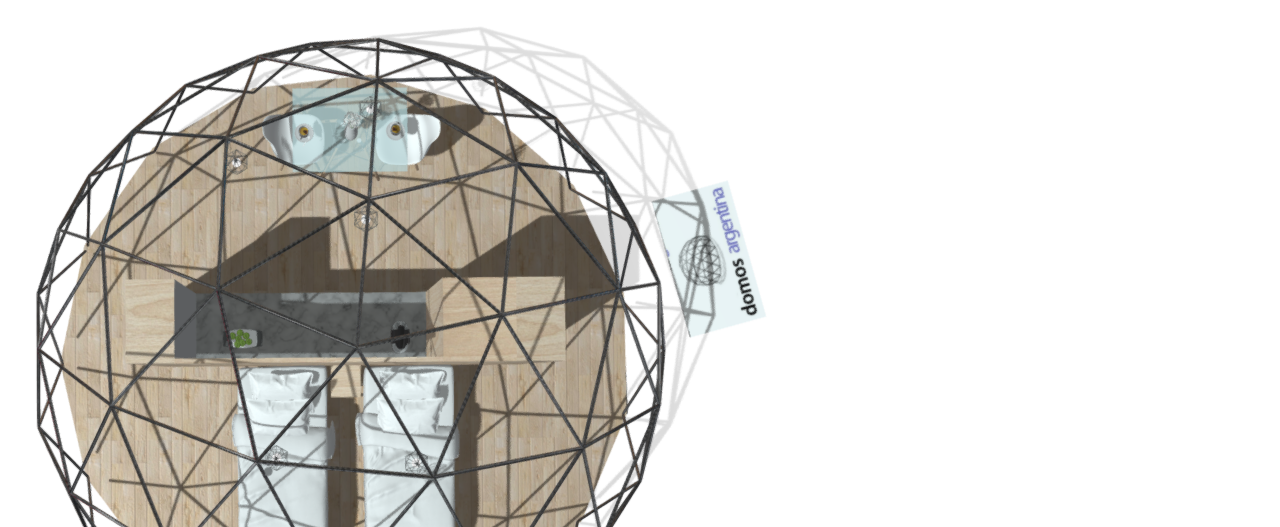
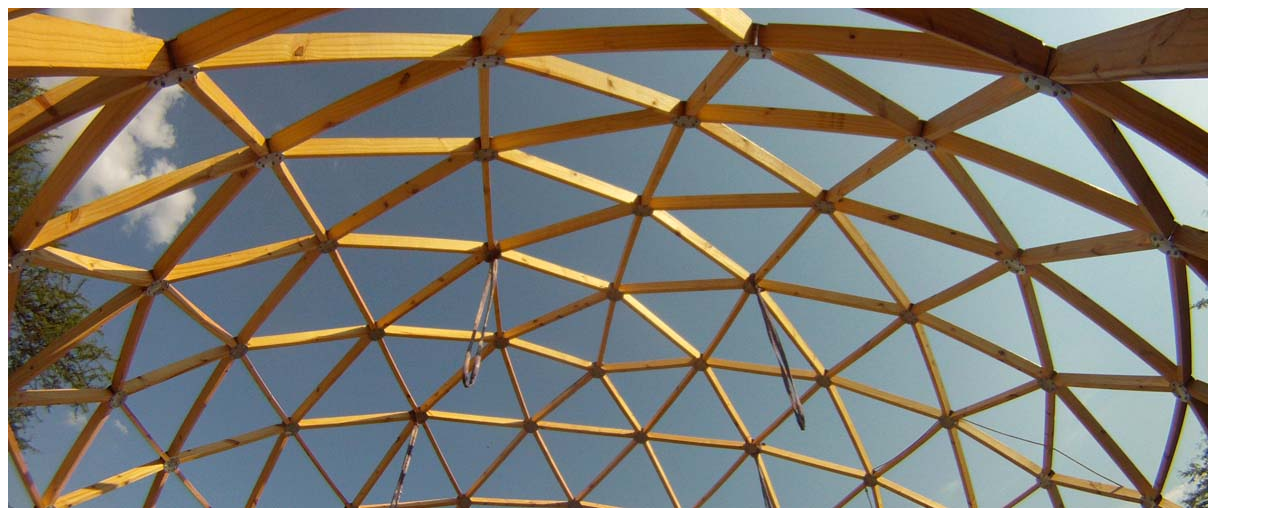
Before and after one commit to Matute102022/seraquesirve, a plain HTML site: page index.html in a window 1280 px wide. Shown: the top 527 px of the page. Drawn offline with Linux system fonts and the light colour scheme.

Commit message:
debe funcionar

```diff
--- a/index.html
+++ b/index.html
@@ -6,7 +6,7 @@
     <title>uno de los primeros textos de Gutenberg</title>
 </head>
 <body>
-   <img src="Domo 27 m2 F3 Planta.PNG" alt="es una foto que teniamos">
+   <img src="Estructura-Gopro-1200x500.jpg" alt="es una foto que teniamos">
 
    <h1 style="background-color: azure;">es lo que hay</h1>
 
```
Also changed, not shown: Estructura-Gopro-1200x500.jpg (added).
